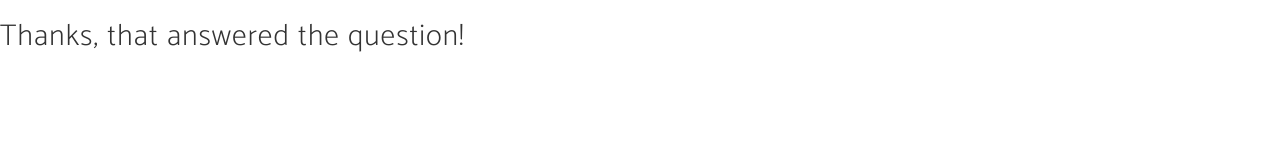
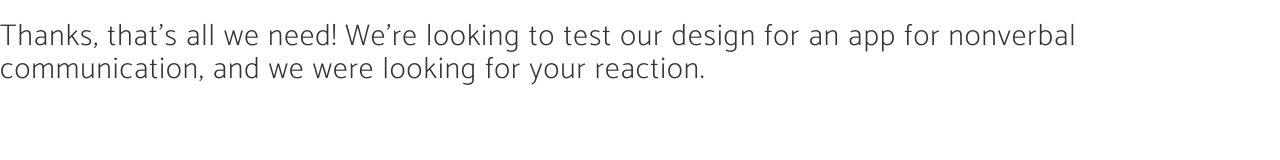
Before and after one commit to megsaysrawr/CUED-gates-of-the-artic, a website: page thanks.html in a window 1280 px wide. Drawn offline with Linux system fonts and the light colour scheme; a web font is replaced by a local one.

Commit message:
updating test

```diff
--- a/thanks.html
+++ b/thanks.html
@@ -41,7 +41,7 @@
 
 <body id="page-top">
 
-    <h2>Thanks, that answered the question!</h2>
+    <h2>Thanks, that's all we need! We're looking to test our design for an app for nonverbal communication, and we were looking for your reaction.</h2>
 
 </body>
 
```
Also changed, not shown: test.html (+1 -1 lines).
